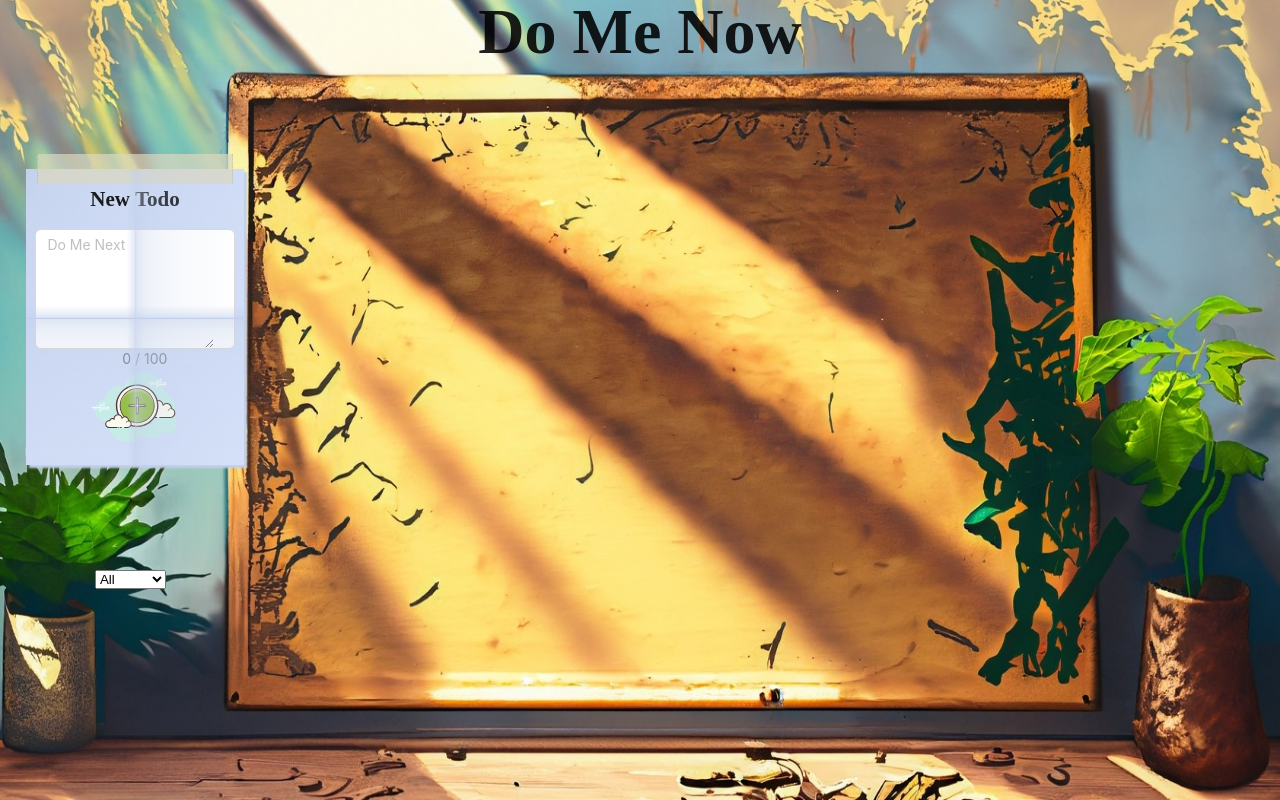
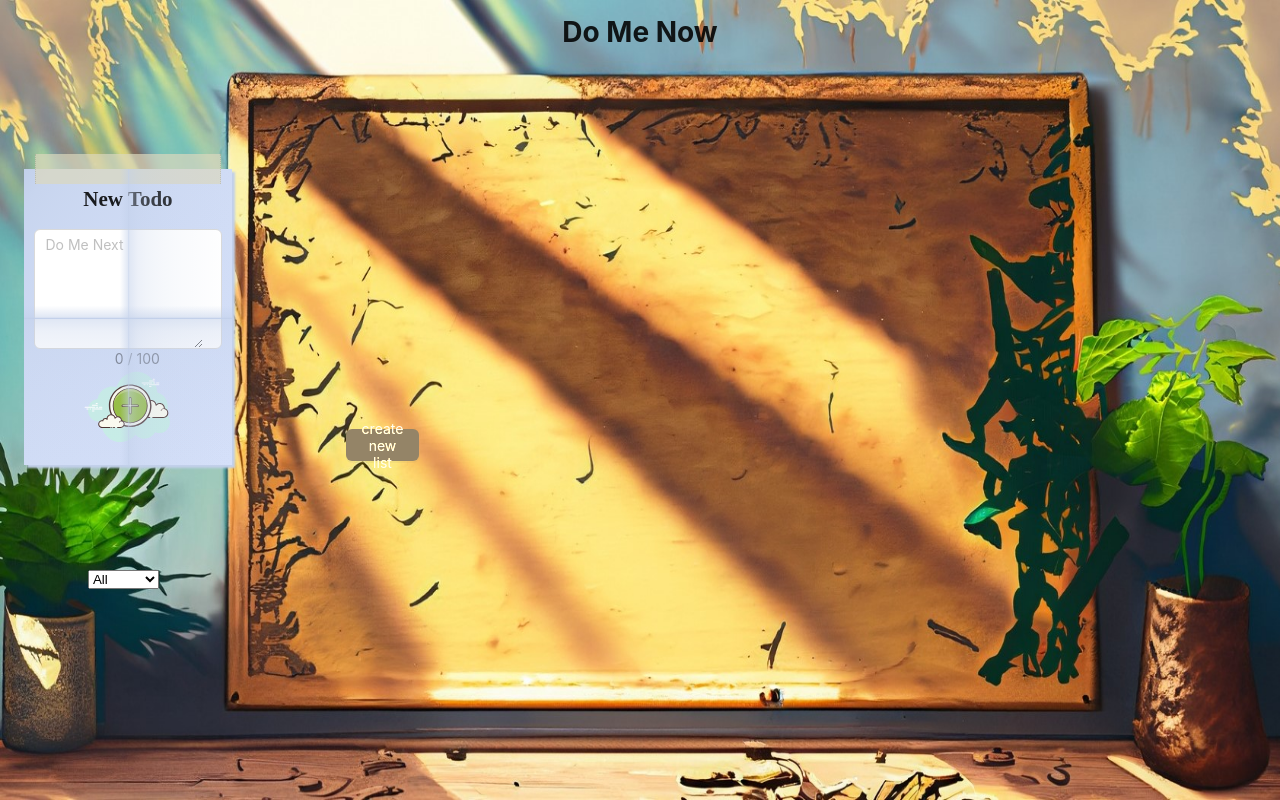
Before and after one commit to TheMisterPin/to-do-list, a React (Create React App) app: page / in a window 1280 px wide. Built offline with nearby package versions, Linux system fonts and the light colour scheme; a web font is replaced by a local one.

Commit message:
logic for lists

```diff
--- a/src/App.js
+++ b/src/App.js
@@ -1,10 +1,15 @@
+//External Import
 import "./App.css";
 import React, { useEffect, useState } from "react";
+import { Layout } from "antd";
+// Component Import
 import TextImput from "./Components/textImput";
 import ToDoList from "./Components/todoList";
+import PageHeader from "./Components/PageHeader";
+import ListHeader from "./Components/ListHeader";
+// Media Import
 import corkboard from "./media/Backgrounds/corkboard.jpeg";
-import { Layout } from "antd";
-import ListHeader from "./Components/ListHeader";
+
 const App = () => {
   //STATES
   const [input, setInput] = useState("");
@@ -13,13 +18,17 @@ const App = () => {
   const [filteredTodos, setFilteredTodos] = useState([]);
   const [count, setCount] = useState("");
   const [color, setColor] = useState("");
+  const [listTitle, setListTitle] = useState("");
+  const [list, setList] = useState([]);
 
   //USE EFFECT
   useEffect(() => {
     getLocalTodos();
+    getLocalList();
   }, []);
 
   useEffect(() => {
+    saveLocalList();
     saveLocalTodos();
     filterHandler();
   }, [todos, status]);
@@ -52,6 +61,11 @@ const App = () => {
       localStorage.setItem("todos", JSON.stringify(todos));
     }
   };
+  const saveLocalList = () => {
+    if (list.length > 0) {
+      localStorage.setItem("list", JSON.stringify(list));
+    }
+  };
   const getLocalTodos = () => {
     if (localStorage.getItem("todos") === null) {
       localStorage.setItem("todos", JSON.stringify([]));
@@ -61,20 +75,37 @@ const App = () => {
     }
   };
 
+  const getLocalList= () => {
+    if (localStorage.getItem("list") === null) {
+    localStorage.setItem("list", JSON.stringify([])); }
+    else {
+      let localList = JSON.parse(localStorage.getItem("list"));
+  setList(localList)};}
+
   //RENDER APP
   return (
     <div className="App" style={{ backgroundImage: `url(${corkboard})` }}>
-      <Layout
-
-        className="layout" style={{background:"transparent"}}
-      >
-      <Header className="header"> <ListHeader className="ListHeader" /> </Header>
-        <Content style={{ display: 'flex'}}>
+      <Layout className="layout" style={{ background: "transparent" }}>
+        <Header className="header">
           {" "}
-          <Layout  className ="main" style={{background:"transparent"}} >
-
-            <Sider style={{background:"transparent"}} width={270} className="input-container">
-
+          <PageHeader className="ListHeader" />{" "}
+        </Header>
+        <Content style={{ display: "flex" }}>
+          {" "}
+          <Layout className="main" style={{ background: "transparent" }}>
+            <Sider
+              width={"20%"}
+              breakpoint="lg"
+              collapsedWidth="0"
+              onBreakpoint={(broken) => {
+                console.log(broken);
+              }}
+              onCollapse={(collapsed, type) => {
+                console.log(collapsed, type);
+              }}
+              style={{ background: "transparent" }}
+              className="input-container"
+            >
               <TextImput
                 input={input}
                 setInput={setInput}
@@ -87,8 +118,16 @@ const App = () => {
               />
             </Sider>
 
-
-            <Content className="list-display" >
+            <Content className="list-display">
+              <ListHeader
+                setFilteredTodos={setFilteredTodos}
+                setTodos={setTodos}
+                todos={todos}
+                list={list}
+                setList={setList}
+                listTitle={listTitle}
+                setListTitle={setListTitle}
+              />
               <ToDoList
                 count={count}
                 filteredTodos={filteredTodos}
--- a/src/Components/ActionButtons.js
+++ b/src/Components/ActionButtons.js
@@ -12,7 +12,9 @@ function ActionButtons({ todo, setTodos, todos }) {
   const moveCompleted = (todos) => {
     return todos
       .slice()
+
       .sort((a, b) => (a.completed ? 1 : 0) - (b.completed ? 1 : 0));
+
   };
 
   const handleImportant = (id) => {
--- a/src/Components/ListHeader.js
+++ b/src/Components/ListHeader.js
@@ -1,11 +1,61 @@
-import React from 'react'
+import React, { useState } from "react";
+import { v4 as uuidV4 } from "uuid";
+import {  Button, Modal  } from "antd"
 
-function ListHeader() {
+
+function ListHeader({ setTodos, todos, list, setList, listTitle, setListTitle}) {
+  const onInputChange = (event) => {
+
+    setListTitle(event.target.value);
+
+  };
+  const newListHandler = () => {
+    const newList = [...list, { id: uuidV4(), todos: todos, listTitle }];
+    setList(newList);
+    setTodos([""])
+  };
+
+
+      //Modal
+      const [isModalOpen, setIsModalOpen] = useState(false);
+      const showModal = () => {
+        setIsModalOpen(true);
+      };
+      const handleOk = () => {
+        setIsModalOpen(false);
+        newListHandler();
+      };
+      const handleCancel = () => {
+        setIsModalOpen(false);
+      };
+
+
   return (
-    <div className="list-header">
-        <h1>Do Me Now</h1>
-    </div>
-  )
+<>      <div> <h2>{listTitle}</h2>
+<Button type="primary" onClick={showModal} className="newList btn" >
+ create new list
+</Button>
+      </div>
+
+
+
+<Modal title="Basic Modal" open={isModalOpen} onOk={handleOk} onCancel={handleCancel}>
+ <input
+ placeholder="pick a title"
+ type="text"
+ value={listTitle}
+ required
+ onChange={onInputChange}
+ />
+</Modal>
+<ul className="todo-list">
+  {list.map(item => (
+    <li key={item.id}>{item.listTitle}</li>
+  ))}
+</ul>
+
+</>
+  );
 }
 
-export default ListHeader
+export default ListHeader;
--- /dev/null
+++ b/src/Components/PageHeader.js
@@ -0,0 +1,11 @@
+import React from 'react'
+
+function Header() {
+  return (
+    <div className="title header">
+        <h1>Do Me Now</h1>
+    </div>
+  )
+}
+
+export default Header
--- a/src/Components/textImput.js
+++ b/src/Components/textImput.js
@@ -1,59 +1,65 @@
 import { Input } from "antd";
 import React from "react";
 import { v4 as uuidV4 } from "uuid";
-import { ReactComponent as AddIcon} from "../media/icons/addIcon.svg"
+import { ReactComponent as AddIcon } from "../media/icons/addIcon.svg";
 import IconButton from "@mui/material/IconButton";
 
-
-
-const {TextArea} = Input
-const TextImput = ({ input, setInput, todos, setTodos, setStatus, setCount,count }) => {
+const TextImput = ({
+  input,
+  setInput,
+  todos,
+  setTodos,
+  setStatus,
+  setCount,
+  count,
+}) => {
   const onInputChange = (event) => {
-
     setInput(event.target.value);
     setCount(event.target.value.length);
-
   };
-
 
   const AddTodo = (event) => {
     event.preventDefault();
     setTodos([
       ...todos,
-      { id: uuidV4(), text: input, completed: false, important: false, count: {count} },
+      {
+        id: uuidV4(),
+        text: input,
+        completed: false,
+        important: false,
+        count: { count },
+      },
     ]);
 
     setInput("");
   };
 
-
   const statusHandler = (e) => {
     setStatus(e.target.value);
   };
-
+  const { TextArea } = Input;
 
   return (
     <>
       <div className="form-container paper blue">
-      <div className="title-tape"/>
+        <div className="title-tape" />
         <h1>New Todo</h1>
         <TextArea
           showCount
           onPressEnter={AddTodo}
           minLength={2}
           maxLength={100}
-        style={{ height: 120, }}
+          style={{ height: 120 }}
           placeholder="Do Me Next"
           type="text"
           className="todo-input"
           value={input}
-        onChange={onInputChange}/>
-     <IconButton
-        aria-label="add"
-        type="submit"onClick={AddTodo}
-      >
-        <AddIcon className="icon" style={{height: 100, width:100}}/>
-      </IconButton></div>
+          onChange={onInputChange}
+        />
+        <IconButton aria-label="add" type="submit" onClick={AddTodo}>
+          <AddIcon className="icon" style={{ height: 100, width: 100 }} />
+        </IconButton>
+      </div>
 
       <div className="filter-container">
         <div className="select">
@@ -63,8 +69,9 @@ const TextImput = ({ input, setInput, todos, setTodos, setStatus, setCount,count
             <option value="incomplete">Incomplete</option>
             <option value="important">Important</option>
           </select>
-      </div></div></>
-
+        </div>
+      </div>
+    </>
   );
 };
 
```
Lines whose indentation alone changed are shown as unchanged.
